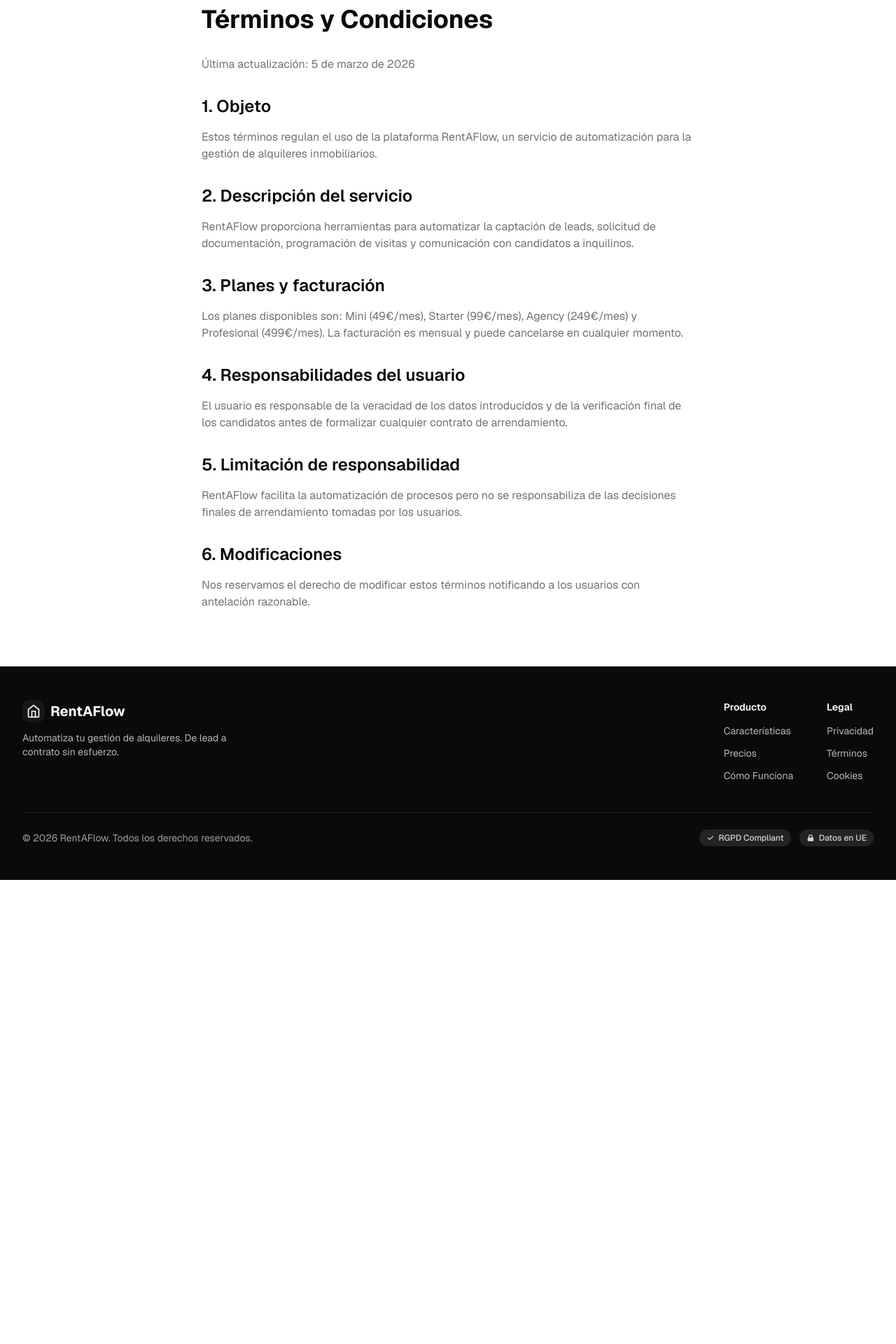
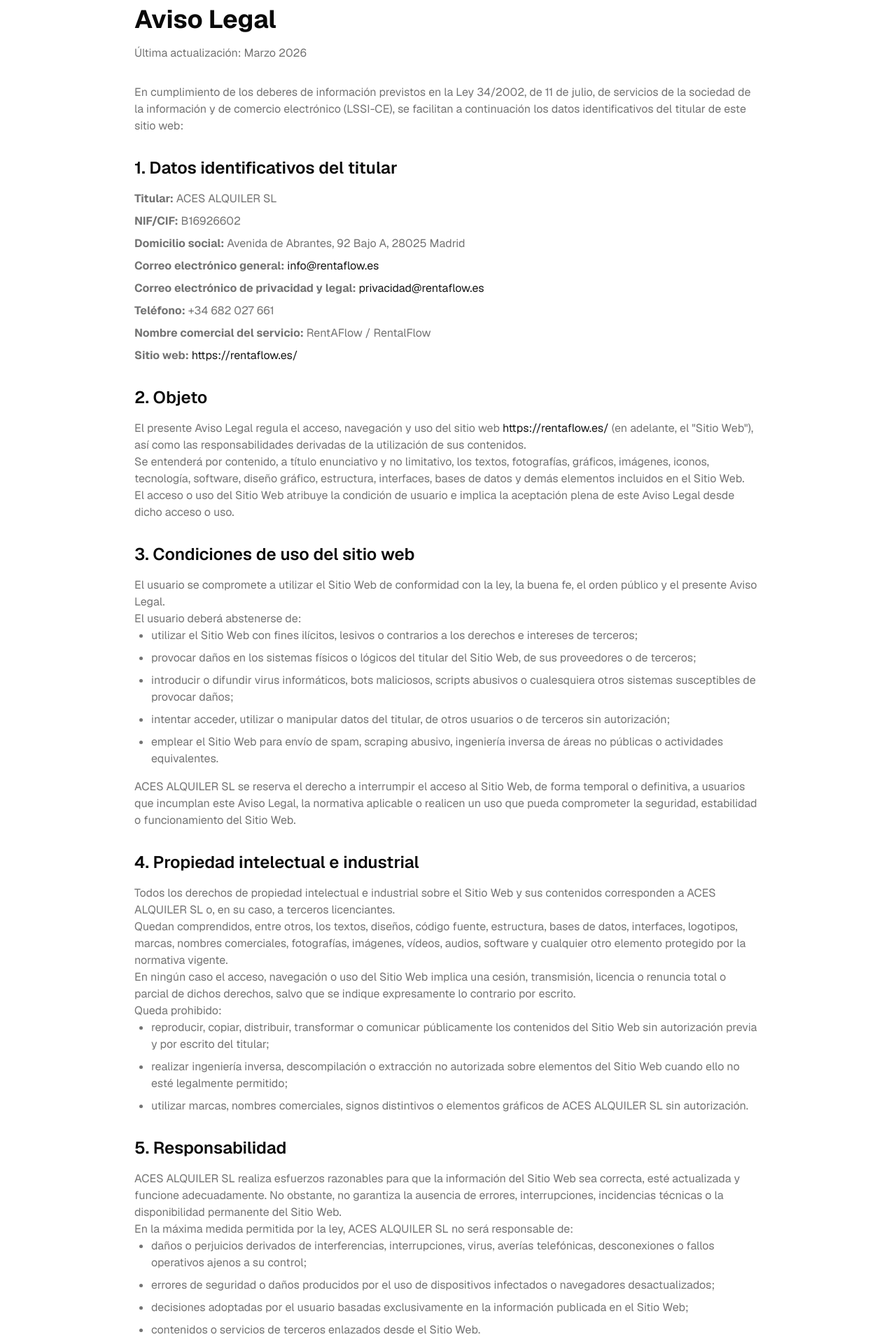
Before and after one commit to RuboD13/RFA, a Next.js app: page /terminos in a window 1280 px wide. Shown: the part 120-2040 px from the top of the page at 70% size. Before the commit the page ends 1377 px from the top, so only its background shows below. Built offline with nearby package versions, Linux system fonts and the light colour scheme.

Commit message:
feat: update legal notice content

```diff
--- a/app/terminos/page.tsx
+++ b/app/terminos/page.tsx
@@ -1,54 +1,162 @@
 import { Navbar } from "@/components/marketing/navbar"
 import { Footer } from "@/components/marketing/footer"
+import Link from "next/link"
 
-export default function TerminosPage() {
+export default function AvisoLegalPage() {
   return (
-    <main className="min-h-screen">
+    <main className="min-h-screen bg-background">
       <Navbar />
-      <section className="pt-32 pb-16">
-        <div className="max-w-3xl mx-auto px-4 sm:px-6 lg:px-8">
-          <h1 className="text-4xl font-bold text-foreground mb-8">Términos y Condiciones</h1>
+      <section className="pt-32 pb-16 px-4 sm:px-6 lg:px-8">
+        <div className="max-w-4xl mx-auto">
+          <h1 className="text-4xl font-bold text-foreground mb-4">Aviso Legal</h1>
+          <p className="text-muted-foreground mb-8">
+            Última actualización: Marzo 2026
+          </p>
 
-          <div className="prose prose-gray max-w-none">
-            <p className="text-muted-foreground mb-6">
-              Última actualización:{" "}
-              {new Date().toLocaleDateString("es-ES", { year: "numeric", month: "long", day: "numeric" })}
+          <div className="prose prose-invert max-w-none text-muted-foreground">
+            <p>
+              En cumplimiento de los deberes de información previstos en la Ley 34/2002, de 11 de julio, de servicios de la sociedad de la información y de comercio electrónico (LSSI-CE), se facilitan a continuación los datos identificativos del titular de este sitio web:
             </p>
 
-            <h2 className="text-2xl font-semibold text-foreground mt-8 mb-4">1. Objeto</h2>
-            <p className="text-muted-foreground mb-4">
-              Estos términos regulan el uso de la plataforma RentAFlow, un servicio de automatización para la gestión de
-              alquileres inmobiliarios.
+            <h2 className="text-2xl font-semibold text-foreground mt-8 mb-4">1. Datos identificativos del titular</h2>
+            <ul className="list-none pl-0 space-y-2">
+              <li><strong>Titular:</strong> ACES ALQUILER SL</li>
+              <li><strong>NIF/CIF:</strong> B16926602</li>
+              <li><strong>Domicilio social:</strong> Avenida de Abrantes, 92 Bajo A, 28025 Madrid</li>
+              <li><strong>Correo electrónico general:</strong> <a href="mailto:info@rentaflow.es" className="text-primary hover:underline">info@rentaflow.es</a></li>
+              <li><strong>Correo electrónico de privacidad y legal:</strong> <a href="mailto:privacidad@rentaflow.es" className="text-primary hover:underline">privacidad@rentaflow.es</a></li>
+              <li><strong>Teléfono:</strong> +34 682 027 661</li>
+              <li><strong>Nombre comercial del servicio:</strong> RentAFlow / RentalFlow</li>
+              <li><strong>Sitio web:</strong> <Link href="/" className="text-primary hover:underline">https://rentaflow.es/</Link></li>
+            </ul>
+
+            <h2 className="text-2xl font-semibold text-foreground mt-8 mb-4">2. Objeto</h2>
+            <p>
+              El presente Aviso Legal regula el acceso, navegación y uso del sitio web <Link href="/" className="text-primary hover:underline">https://rentaflow.es/</Link> (en adelante, el "Sitio Web"), así como las responsabilidades derivadas de la utilización de sus contenidos.
+            </p>
+            <p>
+              Se entenderá por contenido, a título enunciativo y no limitativo, los textos, fotografías, gráficos, imágenes, iconos, tecnología, software, diseño gráfico, estructura, interfaces, bases de datos y demás elementos incluidos en el Sitio Web.
+            </p>
+            <p>
+              El acceso o uso del Sitio Web atribuye la condición de usuario e implica la aceptación plena de este Aviso Legal desde dicho acceso o uso.
             </p>
 
-            <h2 className="text-2xl font-semibold text-foreground mt-8 mb-4">2. Descripción del servicio</h2>
-            <p className="text-muted-foreground mb-4">
-              RentAFlow proporciona herramientas para automatizar la captación de leads, solicitud de documentación,
-              programación de visitas y comunicación con candidatos a inquilinos.
+            <h2 className="text-2xl font-semibold text-foreground mt-8 mb-4">3. Condiciones de uso del sitio web</h2>
+            <p>
+              El usuario se compromete a utilizar el Sitio Web de conformidad con la ley, la buena fe, el orden público y el presente Aviso Legal.
+            </p>
+            <p>El usuario deberá abstenerse de:</p>
+            <ul className="list-disc pl-6 space-y-2">
+              <li>utilizar el Sitio Web con fines ilícitos, lesivos o contrarios a los derechos e intereses de terceros;</li>
+              <li>provocar daños en los sistemas físicos o lógicos del titular del Sitio Web, de sus proveedores o de terceros;</li>
+              <li>introducir o difundir virus informáticos, bots maliciosos, scripts abusivos o cualesquiera otros sistemas susceptibles de provocar daños;</li>
+              <li>intentar acceder, utilizar o manipular datos del titular, de otros usuarios o de terceros sin autorización;</li>
+              <li>emplear el Sitio Web para envío de spam, scraping abusivo, ingeniería inversa de áreas no públicas o actividades equivalentes.</li>
+            </ul>
+            <p className="mt-4">
+              ACES ALQUILER SL se reserva el derecho a interrumpir el acceso al Sitio Web, de forma temporal o definitiva, a usuarios que incumplan este Aviso Legal, la normativa aplicable o realicen un uso que pueda comprometer la seguridad, estabilidad o funcionamiento del Sitio Web.
             </p>
 
-            <h2 className="text-2xl font-semibold text-foreground mt-8 mb-4">3. Planes y facturación</h2>
-            <p className="text-muted-foreground mb-4">
-              Los planes disponibles son: Mini (49€/mes), Starter (99€/mes), Agency (249€/mes) y Profesional (499€/mes).
-              La facturación es mensual y puede cancelarse en cualquier momento.
+            <h2 className="text-2xl font-semibold text-foreground mt-8 mb-4">4. Propiedad intelectual e industrial</h2>
+            <p>
+              Todos los derechos de propiedad intelectual e industrial sobre el Sitio Web y sus contenidos corresponden a ACES ALQUILER SL o, en su caso, a terceros licenciantes.
+            </p>
+            <p>
+              Quedan comprendidos, entre otros, los textos, diseños, código fuente, estructura, bases de datos, interfaces, logotipos, marcas, nombres comerciales, fotografías, imágenes, vídeos, audios, software y cualquier otro elemento protegido por la normativa vigente.
+            </p>
+            <p>
+              En ningún caso el acceso, navegación o uso del Sitio Web implica una cesión, transmisión, licencia o renuncia total o parcial de dichos derechos, salvo que se indique expresamente lo contrario por escrito.
+            </p>
+            <p>Queda prohibido:</p>
+            <ul className="list-disc pl-6 space-y-2">
+              <li>reproducir, copiar, distribuir, transformar o comunicar públicamente los contenidos del Sitio Web sin autorización previa y por escrito del titular;</li>
+              <li>realizar ingeniería inversa, descompilación o extracción no autorizada sobre elementos del Sitio Web cuando ello no esté legalmente permitido;</li>
+              <li>utilizar marcas, nombres comerciales, signos distintivos o elementos gráficos de ACES ALQUILER SL sin autorización.</li>
+            </ul>
+
+            <h2 className="text-2xl font-semibold text-foreground mt-8 mb-4">5. Responsabilidad</h2>
+            <p>
+              ACES ALQUILER SL realiza esfuerzos razonables para que la información del Sitio Web sea correcta, esté actualizada y funcione adecuadamente. No obstante, no garantiza la ausencia de errores, interrupciones, incidencias técnicas o la disponibilidad permanente del Sitio Web.
+            </p>
+            <p>En la máxima medida permitida por la ley, ACES ALQUILER SL no será responsable de:</p>
+            <ul className="list-disc pl-6 space-y-2">
+              <li>daños o perjuicios derivados de interferencias, interrupciones, virus, averías telefónicas, desconexiones o fallos operativos ajenos a su control;</li>
+              <li>errores de seguridad o daños producidos por el uso de dispositivos infectados o navegadores desactualizados;</li>
+              <li>decisiones adoptadas por el usuario basadas exclusivamente en la información publicada en el Sitio Web;</li>
+              <li>contenidos o servicios de terceros enlazados desde el Sitio Web.</li>
+            </ul>
+            <p className="mt-4">
+              La información contenida en este Sitio Web tiene carácter general e informativo. Salvo que se indique expresamente lo contrario, no constituye asesoramiento jurídico, contractual, técnico ni profesional individualizado.
             </p>
 
-            <h2 className="text-2xl font-semibold text-foreground mt-8 mb-4">4. Responsabilidades del usuario</h2>
-            <p className="text-muted-foreground mb-4">
-              El usuario es responsable de la veracidad de los datos introducidos y de la verificación final de los
-              candidatos antes de formalizar cualquier contrato de arrendamiento.
+            <h2 className="text-2xl font-semibold text-foreground mt-8 mb-4">6. Enlaces externos</h2>
+            <p>
+              En caso de que el Sitio Web contenga enlaces a páginas o recursos de terceros, dichos enlaces tendrán una finalidad meramente informativa.
+            </p>
+            <p>ACES ALQUILER SL no controla ni asume responsabilidad por:</p>
+            <ul className="list-disc pl-6 space-y-2">
+              <li>el contenido, disponibilidad o exactitud de los sitios enlazados;</li>
+              <li>las políticas de privacidad, cookies o condiciones de uso de terceros;</li>
+              <li>los resultados, servicios o actuaciones derivados del acceso a dichos sitios externos.</li>
+            </ul>
+            <p className="mt-4">
+              La inclusión de enlaces no implica relación, recomendación o aprobación por parte de ACES ALQUILER SL, salvo que se indique expresamente.
             </p>
 
-            <h2 className="text-2xl font-semibold text-foreground mt-8 mb-4">5. Limitación de responsabilidad</h2>
-            <p className="text-muted-foreground mb-4">
-              RentAFlow facilita la automatización de procesos pero no se responsabiliza de las decisiones finales de
-              arrendamiento tomadas por los usuarios.
+            <h2 className="text-2xl font-semibold text-foreground mt-8 mb-4">7. Protección de datos personales</h2>
+            <p>
+              El tratamiento de los datos personales que pueda realizarse a través del Sitio Web se regula en la correspondiente <Link href="/privacidad" className="text-primary hover:underline">Política de Privacidad</Link>, que forma parte integrante del marco legal del sitio.
+            </p>
+            <p>
+              Si el usuario desea conocer cómo se recogen, utilizan, conservan y protegen sus datos personales, puede consultar dicha Política de Privacidad.
             </p>
 
-            <h2 className="text-2xl font-semibold text-foreground mt-8 mb-4">6. Modificaciones</h2>
-            <p className="text-muted-foreground mb-4">
-              Nos reservamos el derecho de modificar estos términos notificando a los usuarios con antelación razonable.
+            <h2 className="text-2xl font-semibold text-foreground mt-8 mb-4">8. Cookies</h2>
+            <p>
+              El Sitio Web puede utilizar cookies propias estrictamente necesarias para su funcionamiento técnico.
             </p>
+            <p>
+              La información detallada sobre el uso de cookies, su tipología y la forma de gestionarlas se encuentra disponible en la correspondiente <Link href="/cookies" className="text-primary hover:underline">Política de Cookies</Link>.
+            </p>
+
+            <h2 className="text-2xl font-semibold text-foreground mt-8 mb-4">9. Comunicaciones comerciales y medios de contacto</h2>
+            <p>
+              Las comunicaciones realizadas a través de las direcciones publicadas en el Sitio Web, incluyendo solicitudes de información, contacto comercial o peticiones de demostración, deberán realizarse de forma lícita, veraz y sin prácticas abusivas.
+            </p>
+            <p>
+              Queda prohibido utilizar los datos de contacto publicados en este Sitio Web para el envío de comunicaciones comerciales no solicitadas, spam o cualesquiera otras prácticas contrarias a la normativa vigente.
+            </p>
+
+            <h2 className="text-2xl font-semibold text-foreground mt-8 mb-4">10. Modificaciones</h2>
+            <p>
+              ACES ALQUILER SL podrá modificar en cualquier momento el presente Aviso Legal para adaptarlo a cambios normativos, técnicos, operativos o de organización del Sitio Web.
+            </p>
+            <p>
+              La versión vigente será la que se encuentre publicada en cada momento en esta página.
+            </p>
+
+            <h2 className="text-2xl font-semibold text-foreground mt-8 mb-4">11. Legislación aplicable y jurisdicción</h2>
+            <p>
+              El presente Aviso Legal se rige por la legislación española.
+            </p>
+            <p>
+              Para cualquier controversia que pudiera derivarse del acceso o uso del Sitio Web, las partes se someten, salvo norma imperativa en contrario, a los Juzgados y Tribunales de Madrid.
+            </p>
+
+            <h2 className="text-2xl font-semibold text-foreground mt-8 mb-4">12. Contacto</h2>
+            <p>
+              Para cualquier consulta relacionada con este Aviso Legal, el usuario puede contactar con:
+            </p>
+            <div className="mt-4 p-4 bg-white/5 rounded-lg border border-white/10">
+              <p className="font-bold text-white">ACES ALQUILER SL</p>
+              <p>Avenida de Abrantes, 92 Bajo A, 28025 Madrid</p>
+              <p>
+                <strong>Email:</strong> <a href="mailto:privacidad@rentaflow.es" className="text-primary hover:underline">privacidad@rentaflow.es</a>
+              </p>
+              <p>
+                <strong>Teléfono:</strong> +34 682 027 661
+              </p>
+            </div>
           </div>
         </div>
       </section>
```
